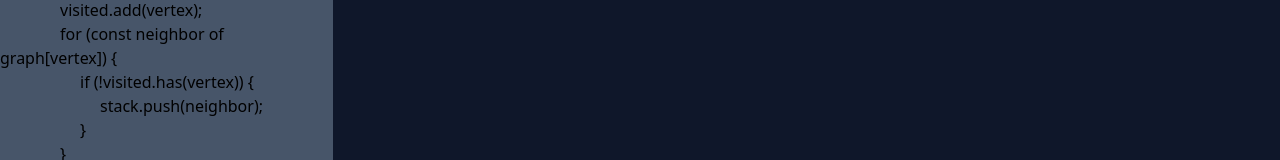
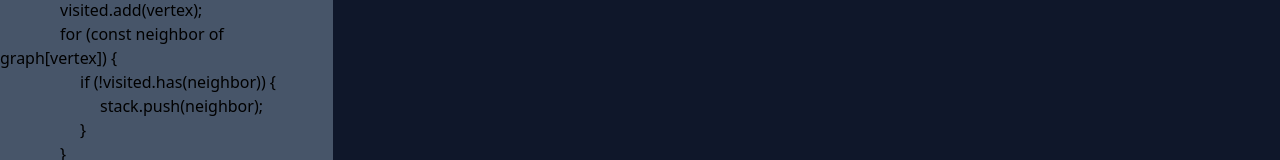
Before and after one commit to adiletbaimyrza/graph-algorithms-visualizer, a React (Vite) app: page / in a window 1280 px wide. Shown: the part 188-348 px from the top of the page. Built offline with nearby package versions, Linux system fonts and the light colour scheme.

Commit message:
fix typo

```diff
--- a/src/components/Pseudocode/pseudocodes.ts
+++ b/src/components/Pseudocode/pseudocodes.ts
@@ -26,7 +26,7 @@ const pseudocodes = {
     { indent: 40, content: 'if (!visited.has(vertex)) {' },
     { indent: 60, content: 'visited.add(vertex);' },
     { indent: 60, content: 'for (const neighbor of graph[vertex]) {' },
-    { indent: 80, content: 'if (!visited.has(vertex)) {' },
+    { indent: 80, content: 'if (!visited.has(neighbor)) {' },
     { indent: 100, content: 'stack.push(neighbor);' },
     { indent: 80, content: '}' },
     { indent: 60, content: '}' },
```
